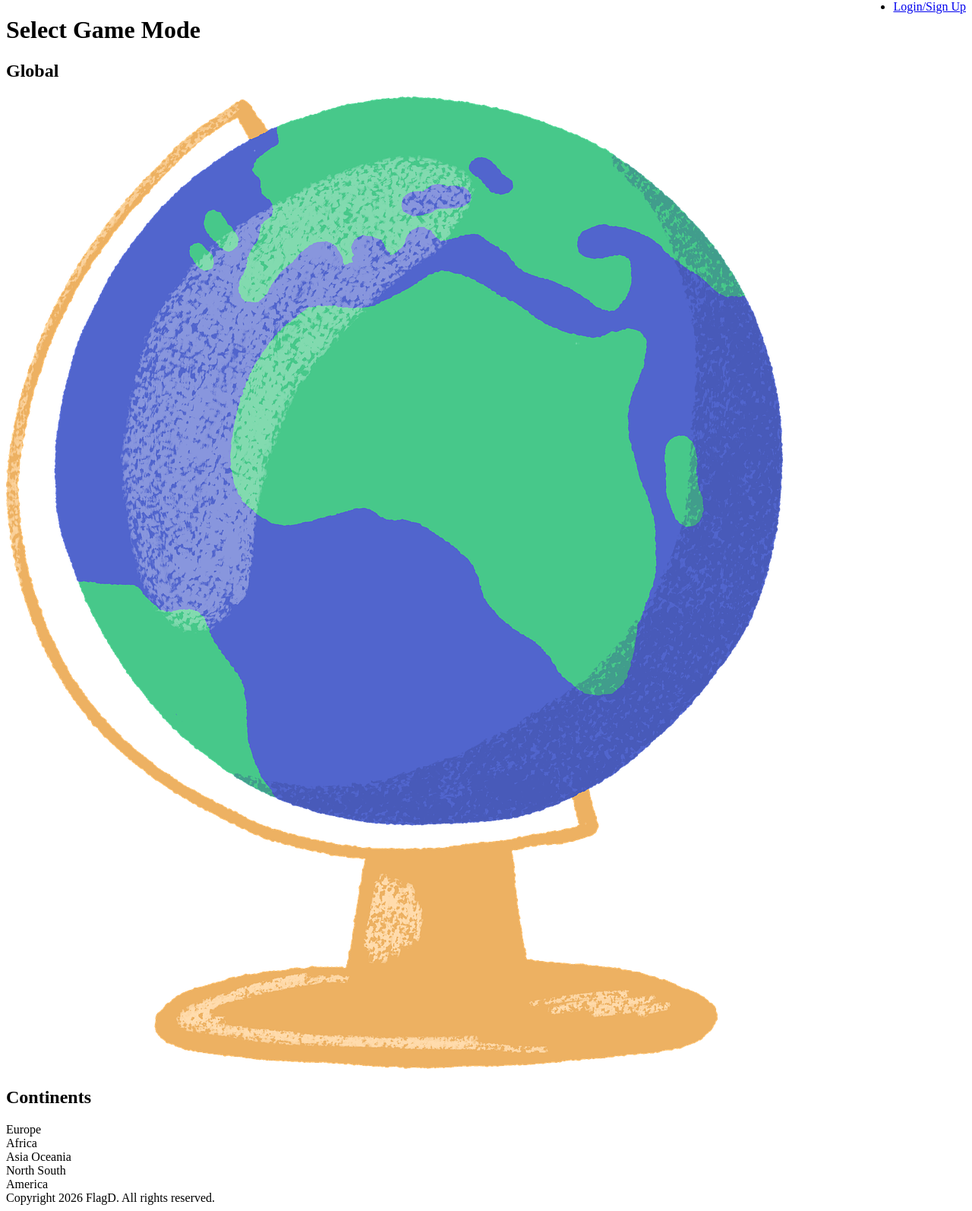
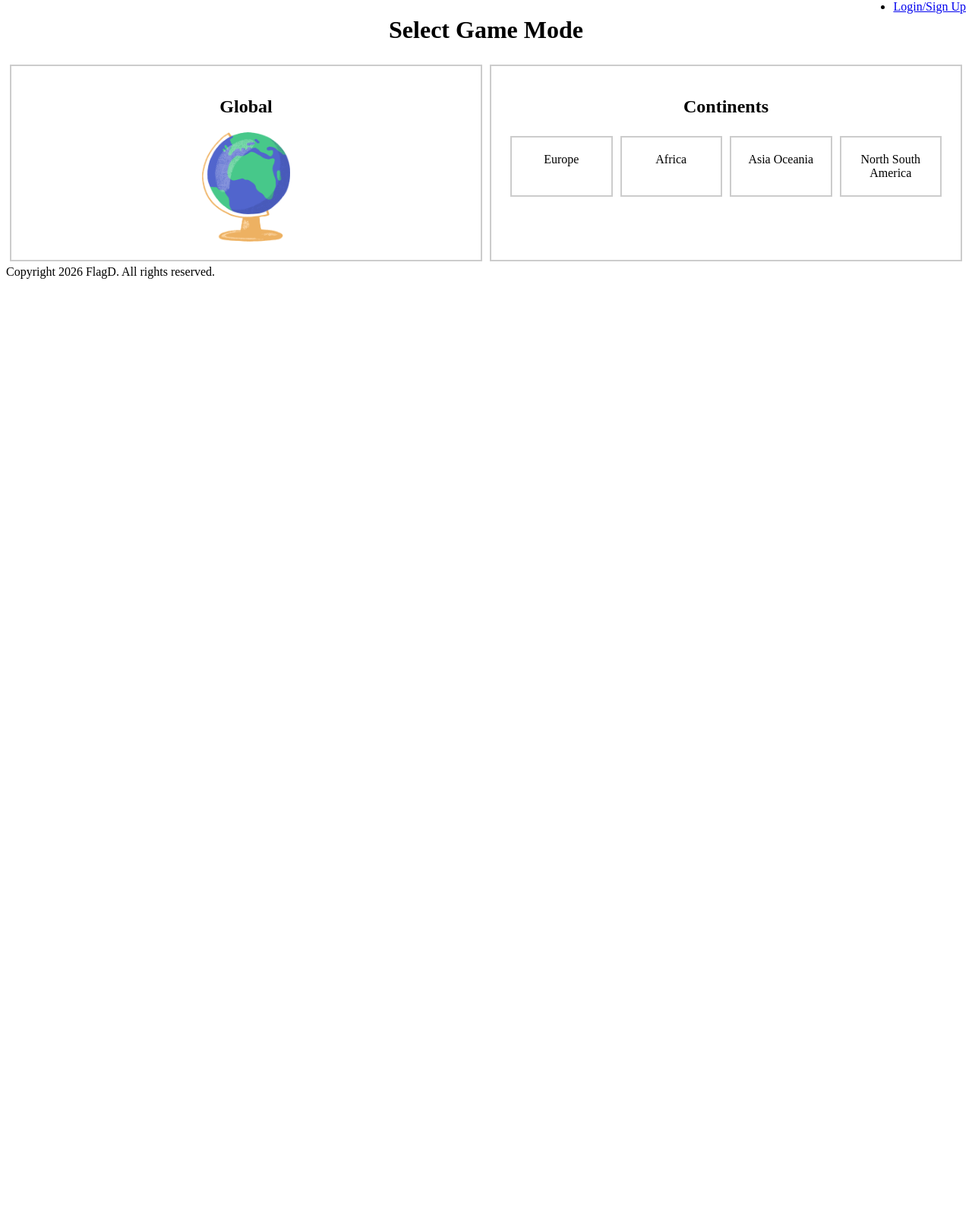
Before and after one commit to 3142817I-stack/flaged_group_D, a Django app: page /flagd/play/ in a window 1280 px wide. Shown: the part 70-1664 px from the top of the page at 76% size. After the commit the page ends 437 px from the top, so only its background shows below. Run offline with Django 3.2, Linux system fonts and the light colour scheme.

Commit message:
Updated play page CSS

```diff
--- a/static/css/styles.css
+++ b/static/css/styles.css
@@ -0,0 +1,30 @@
+.modes-container {
+    display: flex;
+}
+
+.play-page {
+    text-align: center;
+}
+
+.mode {
+    flex: 1;
+    border: 2px solid #ccc;
+    padding: 20px;
+    margin: 5px;
+}
+
+.continents-container {
+    display: flex;
+}
+
+.continent-card {
+    flex: 1;
+    border: 2px solid #ccc;
+    padding: 20px;
+    margin: 5px;
+}
+
+#globe {
+    width: 20%;
+    height: auto;
+}
--- a/templates/flagd/play.html
+++ b/templates/flagd/play.html
@@ -6,19 +6,20 @@
 {% endblock %}
 
 {% block body_block %}
+    <div class="play-page">
         <h1>Select Game Mode</h1>
 
-    <div class="modes">
+        <div class="modes-container">
             <div class="mode">
                 <h2>Global</h2>
                 <div class="global-card">
-                <img src="{% static 'images/globe.png' %}" alt="Picture of a Globe"/>
+                    <img id="globe" src="{% static 'images/globe.png' %}" alt="Picture of a Globe"/>
                 </div>
             </div>
 
             <div class="mode">
                 <h2>Continents</h2>
-            <div class="continents-grid">
+                <div class="continents-container">
                     <div class="continent-card">Europe</div>
                     <div class="continent-card">Africa</div>
                     <div class="continent-card">Asia Oceania</div>
@@ -26,4 +27,5 @@
                 </div>
             </div>
         </div>
+    </div>
 {% endblock %}
```
Lines whose indentation alone changed are shown as unchanged.
